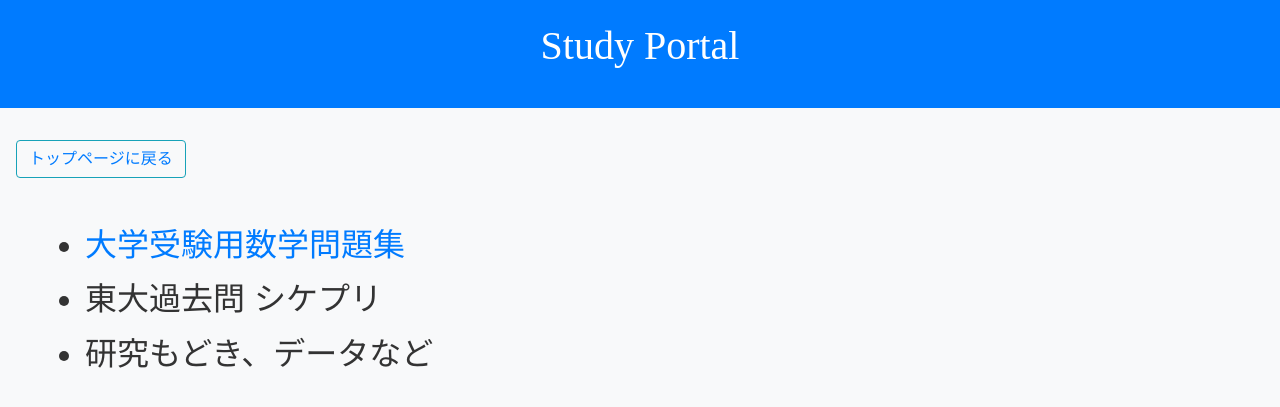
After one commit to Chloro989/AWS2022-10-24, a Django app: page /studies/ in a window 1280 px wide. The commit adds this page. Shown: the top 407 px of the page. Run offline with Django 4.2, Linux system fonts and the light colour scheme; some libraries are stand-ins or nearby versions.

Commit message:
add study site

```diff
--- a/website/templates/index.html
+++ b/website/templates/index.html
@@ -99,14 +99,14 @@
       <!--/area3-->
     </section>
     <section id="area-4">
-      <h2>What I have been doing</h2>
-      <p><a href="{% url 'apex_data' %}" id="cite2">apex legends</a></p>
+      <h2>My Work</h2>
+      <p><a href="{% url 'study_top' %}" id="cite2">studies</a></p>
       <p><a href="https://prompthero.com/chloro" id="cite2"
           onclick="return confirm('Are you sure you want to proceed to the external site?');" target="_blank"
           rel="noopener noreferrer">image generation</a></p>
       <p><a href="https://github.com/Chloro989" id="cite2"
           onclick="return confirm('Are you sure you want to proceed to the external site?');" target="_blank"
-          rel="noopener noreferrer">programming</a></p>
+          rel="noopener noreferrer">coding</a></p>
       <p>&nbsp;</p>
       <p>&nbsp;</p>
       <p>&nbsp;</p>
--- a/website/templates/play.html
+++ b/website/templates/play.html
@@ -74,7 +74,7 @@
         </nav>
     </header>
     <div class="container w-50 text-center d-flex flex-column justify-content-center align-items-center">
-        <h1>Welcome the the Great Number Game!</h1>
+        <h1>Welcome to the Great Number Game!</h1>
         <p>I am thinking of a number between 1 and 100 <br>
             Take a guess!</p>
         {% block content %}
--- /dev/null
+++ b/website/templates/study_top.html
@@ -0,0 +1,94 @@
+{% load static %}
+<!DOCTYPE html>
+<html lang="ja">
+<head>
+    <title>Simple Timer</title>
+    <meta charset="utf-8">
+    <meta name="viewport" content="width=device-width, initial-scale=1">
+    <!-- Bootstrap CSS -->
+    <link rel="stylesheet" href="https://stackpath.bootstrapcdn.com/bootstrap/4.3.1/css/bootstrap.min.css">
+    <!-- Reset CSS-->
+    <link rel="stylesheet" href="{% static 'css/ress.css' %}">
+    <style>
+        body {
+            font-family: 'Arial', sans-serif;
+            background-color: #f8f9fa;
+            color: #333; /
+        }
+
+        header {
+            background-color: #007bff;
+            color: #fff;
+            padding: 1rem 0;
+            display: flex;
+            justify-content: center;
+            align-items: center;
+        }
+
+        nav ul {
+            padding: 0;
+            list-style: none;
+            margin: 0;
+        }
+
+        nav ul li a {
+            color: #fff;
+            padding: 0.5rem 1rem;
+            transition: color 0.3s;
+            text-decoration: none;
+            font-size: 2.5rem;
+            font-family: khula;
+
+        }
+
+        .container, .back-to-top {
+            padding-top: 2rem;
+            padding-right: 1rem;
+        }
+
+        .back-to-top {
+            text-align: left;
+            margin-bottom: 1rem;
+            margin-left: 1rem;
+        }
+
+        .back-to-top a {
+            color: #007bff;
+            text-decoration: none;
+        }
+
+        ul li {
+            margin-bottom: 1rem;
+        }
+    </style>
+    {% include 'ga.html' %}
+</head>
+<body>
+    <header id="header">
+        <nav>
+            <ul id="g-navi">
+                <li><a>Study Portal</a></li>
+            </ul>
+        </nav>
+    </header>
+
+    <div class="back-to-top">
+        <button type="button" class="btn btn-outline-info">
+            <a href="{% url 'top'%}">トップページに戻る</a>
+        </button>
+    </div>
+
+    <div class="container">
+        <h2>
+        <ul>
+            <li><a href="{% url 'jkmath' %}">大学受験用数学問題集</a></li>
+            <li>東大過去問 シケプリ</li>
+            <li>研究もどき、データなど</li>
+        </ul>
+        </h2>
+    </div>
+    <!-- Bootstrap JS -->
+    <script src="https://code.jquery.com/jquery-3.3.1.slim.min.js"></script>
+    <script src="https://stackpath.bootstrapcdn.com/bootstrap/4.3.1/js/bootstrap.min.js"></script>
+</body>
+</html>
--- a/website/website/urls.py
+++ b/website/website/urls.py
@@ -1,6 +1,6 @@
 from django.contrib import admin
 from django.urls import path
-from .views import TopView, ApexDataView, TimerView
+from .views import TopView, ApexDataView, TimerView, StudyTopView,JukenSugakuView
 from django.conf.urls import include
 from django.conf import settings
 from django.conf.urls.static import static
@@ -9,6 +9,8 @@ urlpatterns = [
     path("admin/", admin.site.urls),
     path("", TopView.as_view(), name="top"),
     path("apex_data/", ApexDataView.as_view(), name="apex_data"),
+    path("studies/", StudyTopView.as_view(), name="study_top"),
+    path("studies/jkmath", JukenSugakuView.as_view(), name="jkmath"),
     path("", include("guessing_number.urls")),
     path("timer/", TimerView.as_view(), name="timer"),
     path("", include("gallery.urls")),
--- a/website/website/views.py
+++ b/website/website/views.py
@@ -13,3 +13,9 @@ class ApexDataView(TemplateView):
 
 class TimerView(TemplateView):
     template_name = "timer.html"
+
+class StudyTopView(TemplateView):
+    template_name = "study_top.html"
+
+class JukenSugakuView(TemplateView):
+    template_name = "juken_sugaku.html"
```
Also changed, not shown: website/templates/juken_sugaku.html (added, +125 -0 lines).
